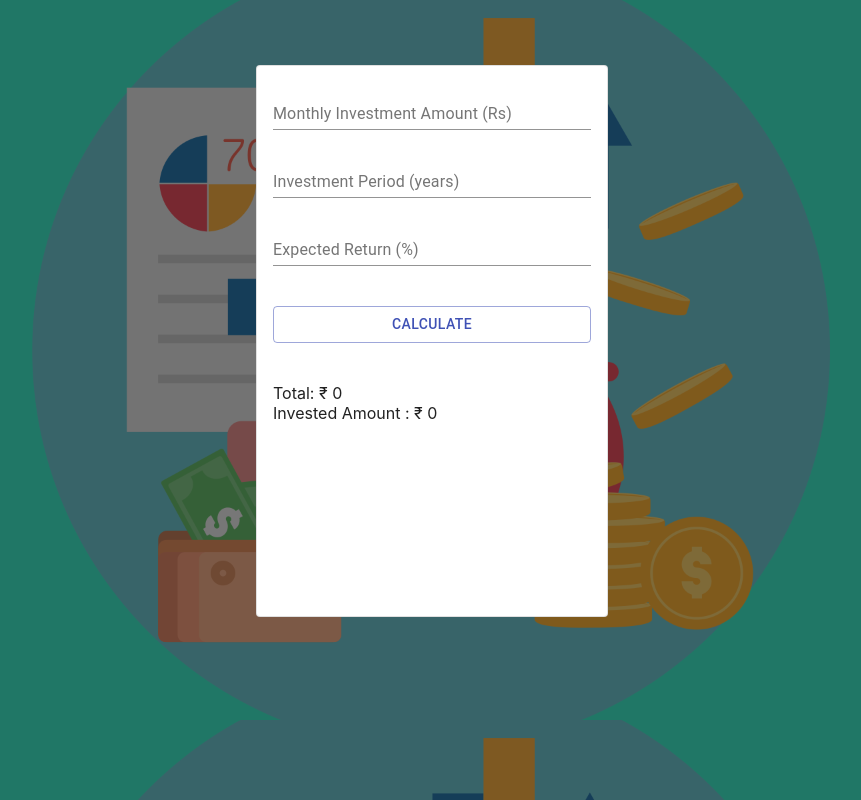
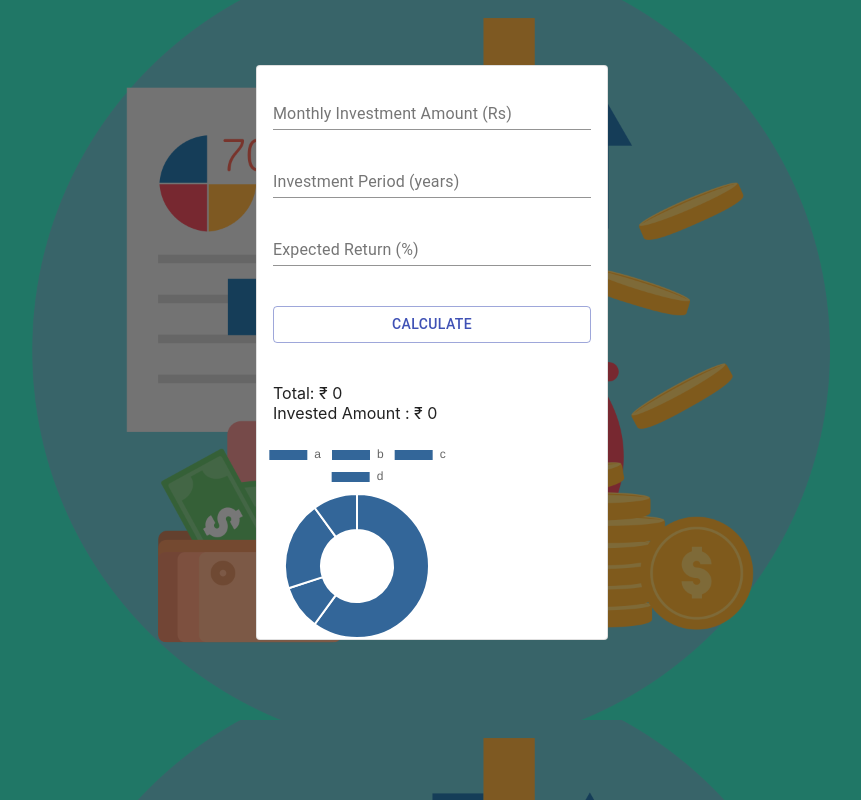
Before and after one commit to nikhilmaske-2001/SIP-and-LUMP-SUM-calculator, a React (Create React App) app: page / in a window 1280 px wide. Shown: the whole page, without its empty margins (208-1069 px from the left). Built offline with nearby package versions, Linux system fonts and the light colour scheme.

Commit message:
Show piechart using dummydata.

```diff
--- a/package.json
+++ b/package.json
@@ -7,6 +7,7 @@
     "@testing-library/jest-dom": "^5.14.1",
     "@testing-library/react": "^11.2.7",
     "@testing-library/user-event": "^12.8.3",
+    "chart.js": "^3.5.1",
     "react": "^17.0.2",
     "react-chartjs-2": "^3.0.4",
     "react-dom": "^17.0.2",
--- a/src/App.tsx
+++ b/src/App.tsx
@@ -1,7 +1,7 @@
 import React, { useState } from 'react';
 import { FormControl, InputLabel, Input, Card, CardContent, Box, Button } from '@material-ui/core';
 import { useStyles } from "./styles";
-import { PieChart } from 'react-minimal-pie-chart';
+import { Doughnut } from "react-chartjs-2";
 
 const initialState = {
   monthly_investment: "",
@@ -37,6 +37,22 @@ function App() {
     setTotalAmount(total);
   };
 
+  const chartData = {
+    // datasets: [{
+    //     data: filteredCategories.map((c) => c.amount),
+    //     backgroundColor: filteredCategories.map((c) => c.color)
+    // }],
+    // labels: filteredCategories.map((c) => c.type)
+    labels: ["a", "b", "c", "d"],
+    datasets: [
+      {
+        data: [300, 50, 100, 50],
+        backgroundColor: "#336699",
+        hoverBackgroundColor: "#336699"
+      }
+    ]
+  };
+
   return (
     <div className={classes.Container}>
       <Card className={classes.root} variant="outlined">
@@ -61,8 +77,8 @@ function App() {
           <Box className={classes.Total}>Total: ₹ {totalAmount} <br />
             Invested Amount : ₹ {investedAmount}</Box>
         </CardContent>
+        <Doughnut className={classes.piechart} data={chartData} />
       </Card>
-
     </div >
   );
 }
--- a/src/styles.tsx
+++ b/src/styles.tsx
@@ -20,4 +20,8 @@ export const useStyles = makeStyles(theme => ({
     Total: {
         marginTop: 40,
     },
+    piechart: {
+        maxHeight: 200,
+        maxWidth: 200,
+    }
 }));
```
Also changed, not shown: 1 other file (tests, documents, lock files or other folders).
